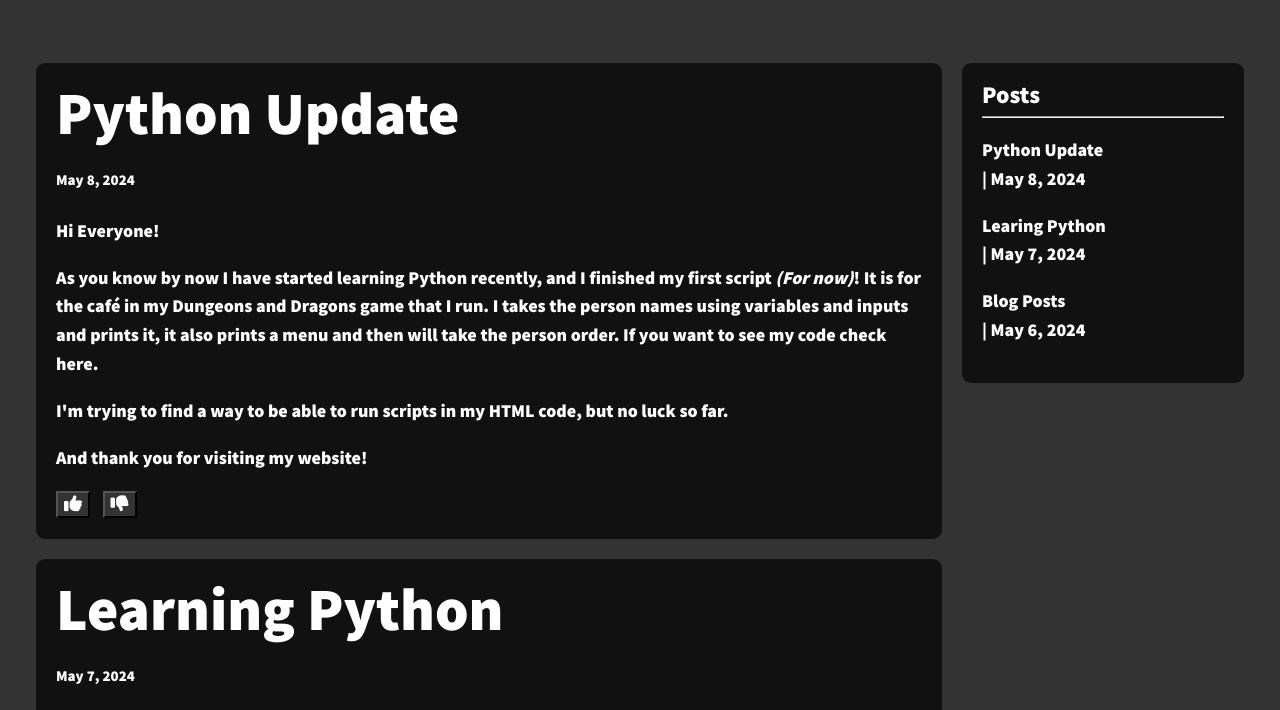
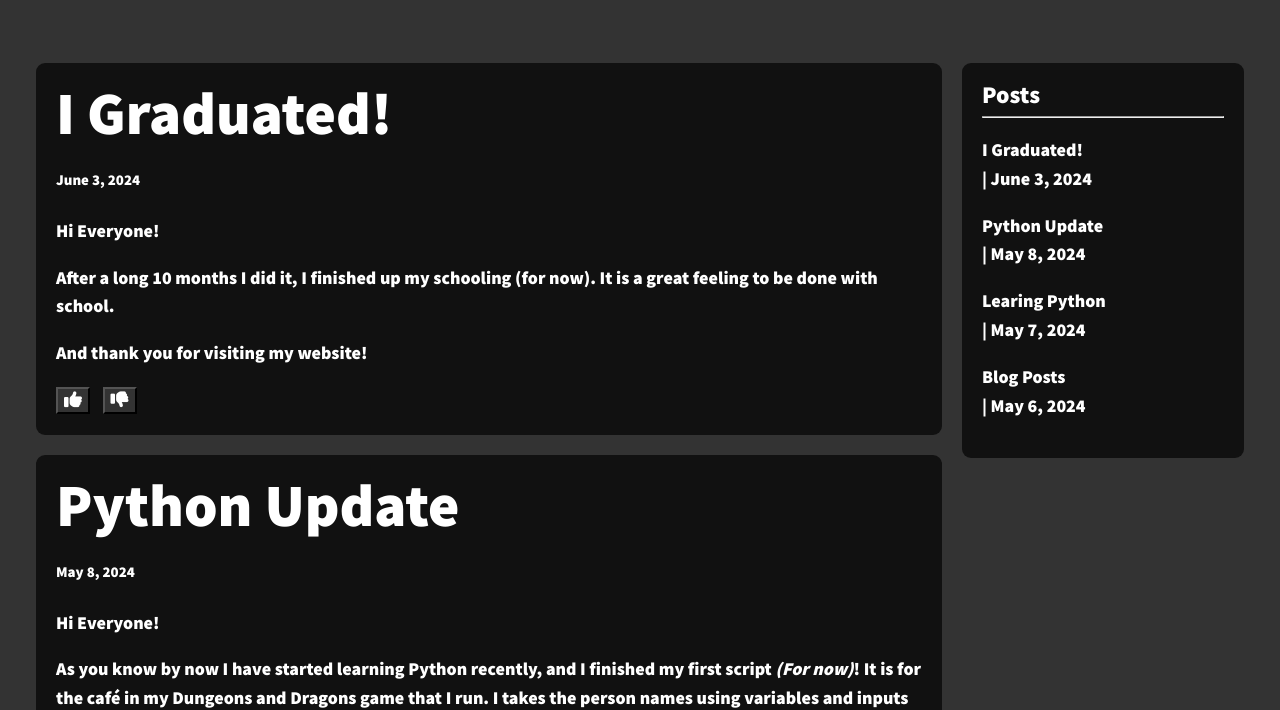
Before and after one commit to hphillips-tech/website, a plain HTML site: page blog.html in a window 1280 px wide. Shown: the part 47-757 px from the top of the page. Drawn offline with nearby package versions, Linux system fonts and the light colour scheme; a script that the page names is missing.

Commit message:
Add files via upload

```diff
--- a/blog.html
+++ b/blog.html
@@ -37,11 +37,32 @@
                     <div class="card">
                       <h3>Posts</h3>
                       <hr>
+                      <p><a href="#post4">I Graduated! <br>| June 3, 2024</a></p>
                       <p><a href="#post3">Python Update <br>| May 8, 2024</a></p>
                       <p><a href="#post2">Learing Python <br>| May 7, 2024</a></p>
                       <p><a href="#post1">Blog Posts <br>| May 6, 2024</a></p>
                     </div>
                 </div>
+
+                <div class="leftcolumn" id="post4">
+                    <div class="card">
+                          <h2>I Graduated!</h2>
+                          <h5>June 3, 2024</h5>
+                          <p>
+                              Hi Everyone!
+                          </p>
+                          <p>
+                            After a long 10 months I did it, I finished up my schooling (for now). It is a great feeling to be done with school.
+                          </p>
+                          <p>
+                              And thank you for visiting my website!
+                          </p>
+                          <div class="ratings">
+                              <button class="rating"><i class="fa-solid fa-thumbs-up"></i></button>
+                              <button class="rating"><i class="fa-solid fa-thumbs-down"></i></button>
+                          </div>
+                      </div>
+                  </div>
 
                 <div class="leftcolumn" id="post3">
                     <div class="card">
```
